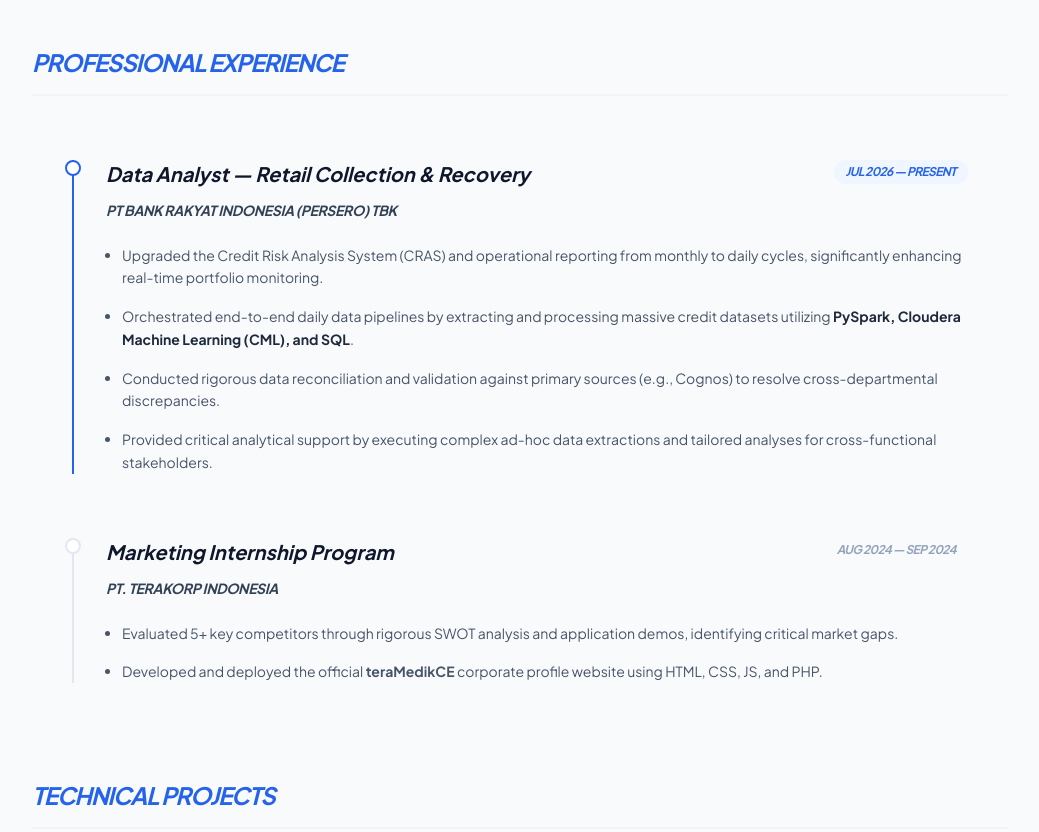
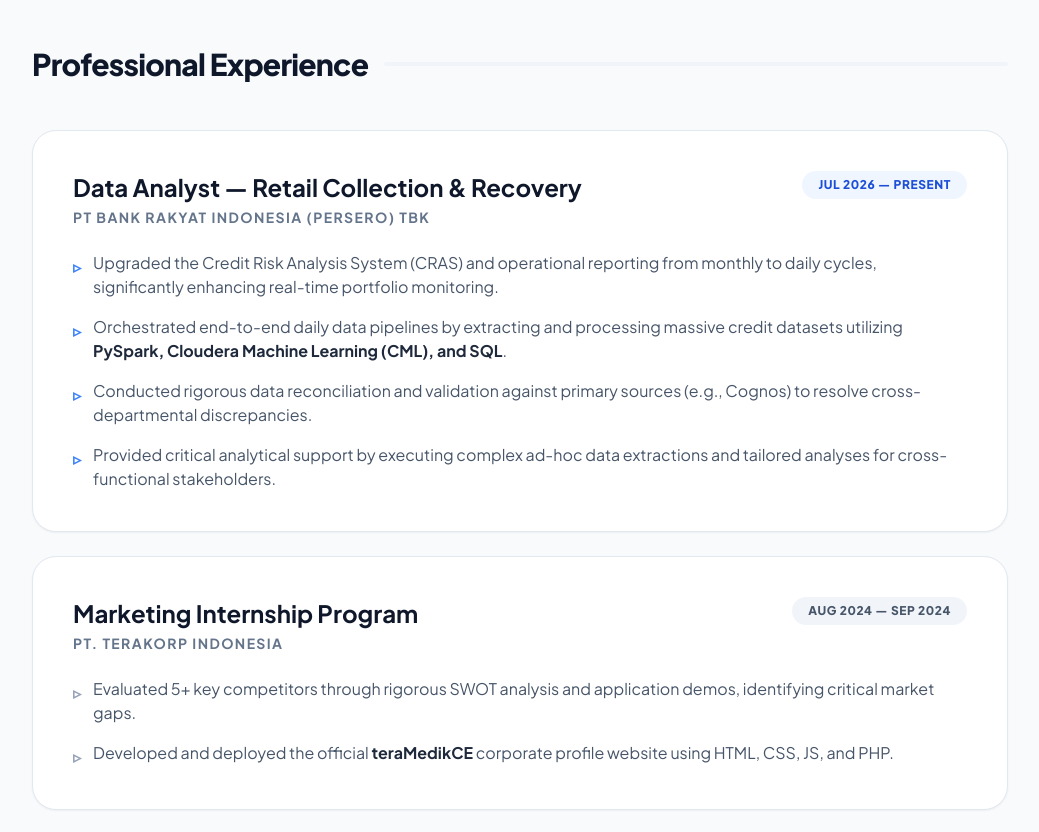
Before and after one commit to qaishafa/Portofolio-Qaisha-Fadhil-Ahmad, a plain HTML site: page index.html in a window 1280 px wide. Shown: the part 1780-2612 px from the top of the page, without its empty margins (120-1159 px from the left). Drawn offline with nearby package versions, Linux system fonts and the light colour scheme.

Commit message:
index.html

```diff
--- a/index.html
+++ b/index.html
@@ -155,41 +155,77 @@
             </div>
         </section>
 
-        <!-- EXPERIENCE SECTION -->
+        <!-- EXPERIENCE SECTION BARU -->
         <section id="experience" class="scroll-mt-24">
-            <h3 class="text-2xl font-bold mb-16 border-b-2 border-slate-100 pb-4 uppercase tracking-tighter italic text-blue-600">Professional Experience</h3>
+            <div class="flex items-center gap-4 mb-12">
+                <h3 class="text-2xl md:text-3xl font-extrabold text-slate-900 tracking-tight">Professional Experience</h3>
+                <!-- Garis horizontal estetis di sebelah judul -->
+                <div class="h-1 flex-grow bg-slate-100 rounded-full"></div>
+            </div>
 
-            <div class="space-y-16 max-w-4xl mx-auto">
+            <div class="space-y-6 max-w-5xl mx-auto">
 
-                <div class="relative pl-8 border-l-2 border-blue-600 group">
-                    <div class="absolute -left-[9px] top-0 w-4 h-4 bg-white border-2 border-blue-600 rounded-full group-hover:bg-blue-600 transition-colors"></div>
-                    <div class="flex flex-col md:flex-row md:justify-between items-start mb-3">
-                        <h4 class="text-xl font-bold text-slate-900 italic">Data Analyst — Retail Collection & Recovery</h4>
-                        <span class="text-xs font-bold text-blue-600 bg-blue-50 px-3 py-1 rounded-full uppercase italic tracking-tighter">JUL 2026 — PRESENT</span>
+                <!-- KARTU PENGALAMAN 1: BRI -->
+                <div class="bg-white p-6 md:p-10 border border-slate-200 rounded-3xl shadow-sm hover:shadow-lg hover:border-blue-200 transition-all duration-300 relative group">
+                    <!-- Aksen garis biru di sebelah kiri kartu -->
+                    <div class="absolute left-0 top-6 bottom-6 w-1 bg-blue-600 rounded-r-full scale-y-0 group-hover:scale-y-100 transition-transform duration-300 origin-top"></div>
+
+                    <div class="flex flex-col md:flex-row md:justify-between items-start mb-6 gap-4">
+                        <div>
+                            <h4 class="text-xl md:text-2xl font-bold text-slate-900">Data Analyst — Retail Collection & Recovery</h4>
+                            <p class="font-bold text-slate-500 text-sm mt-1 uppercase tracking-widest">PT Bank Rakyat Indonesia (Persero) Tbk</p>
+                        </div>
+                        <span class="inline-flex items-center px-4 py-1.5 bg-blue-50 text-blue-700 text-xs font-extrabold rounded-full uppercase tracking-wider whitespace-nowrap">
+                            Jul 2026 — Present
+                        </span>
                     </div>
-                    <p class="font-bold text-slate-700 text-sm mb-6 uppercase tracking-tight italic">PT BANK RAKYAT INDONESIA (PERSERO) TBK</p>
 
-                    <ul class="text-slate-600 text-sm leading-relaxed space-y-4 list-disc ml-4">
-                        <li>Upgraded the Credit Risk Analysis System (CRAS) and operational reporting from monthly to daily cycles, significantly enhancing real-time portfolio monitoring.</li>
-                        <li>Orchestrated end-to-end daily data pipelines by extracting and processing massive credit datasets utilizing <span class="font-bold text-slate-800">PySpark, Cloudera Machine Learning (CML), and SQL</span>.</li>
-                        <li>Conducted rigorous data reconciliation and validation against primary sources (e.g., Cognos) to resolve cross-departmental discrepancies.</li>
-                        <li>Provided critical analytical support by executing complex ad-hoc data extractions and tailored analyses for cross-functional stakeholders.</li>
+                    <ul class="text-slate-600 text-sm md:text-base leading-relaxed space-y-4 list-none">
+                        <li class="flex items-start">
+                            <span class="text-blue-500 mr-3 mt-1 font-bold">▹</span>
+                            <span>Upgraded the Credit Risk Analysis System (CRAS) and operational reporting from monthly to daily cycles, significantly enhancing real-time portfolio monitoring.</span>
+                        </li>
+                        <li class="flex items-start">
+                            <span class="text-blue-500 mr-3 mt-1 font-bold">▹</span>
+                            <span>Orchestrated end-to-end daily data pipelines by extracting and processing massive credit datasets utilizing <strong class="text-slate-800">PySpark, Cloudera Machine Learning (CML), and SQL</strong>.</span>
+                        </li>
+                        <li class="flex items-start">
+                            <span class="text-blue-500 mr-3 mt-1 font-bold">▹</span>
+                            <span>Conducted rigorous data reconciliation and validation against primary sources (e.g., Cognos) to resolve cross-departmental discrepancies.</span>
+                        </li>
+                        <li class="flex items-start">
+                            <span class="text-blue-500 mr-3 mt-1 font-bold">▹</span>
+                            <span>Provided critical analytical support by executing complex ad-hoc data extractions and tailored analyses for cross-functional stakeholders.</span>
+                        </li>
                     </ul>
                 </div>
 
-                <div class="relative pl-8 border-l-2 border-slate-200 group">
-                    <div class="absolute -left-[9px] top-0 w-4 h-4 bg-white border-2 border-slate-200 rounded-full group-hover:border-blue-600 transition-colors"></div>
-                    <div class="flex flex-col md:flex-row md:justify-between items-start mb-3">
-                        <h4 class="text-xl font-bold text-slate-900 italic">Marketing Internship Program</h4>
-                        <span class="text-xs font-bold text-slate-400 bg-slate-50 px-3 py-1 rounded-full uppercase italic tracking-tighter">AUG 2024 — SEP 2024</span>
+                <!-- KARTU PENGALAMAN 2: TERAKORP -->
+                <div class="bg-white p-6 md:p-10 border border-slate-200 rounded-3xl shadow-sm hover:shadow-lg hover:border-slate-300 transition-all duration-300 relative group">
+                    <div class="absolute left-0 top-6 bottom-6 w-1 bg-slate-400 rounded-r-full scale-y-0 group-hover:scale-y-100 transition-transform duration-300 origin-top"></div>
+
+                    <div class="flex flex-col md:flex-row md:justify-between items-start mb-6 gap-4">
+                        <div>
+                            <h4 class="text-xl md:text-2xl font-bold text-slate-900">Marketing Internship Program</h4>
+                            <p class="font-bold text-slate-500 text-sm mt-1 uppercase tracking-widest">PT. Terakorp Indonesia</p>
+                        </div>
+                        <span class="inline-flex items-center px-4 py-1.5 bg-slate-100 text-slate-600 text-xs font-extrabold rounded-full uppercase tracking-wider whitespace-nowrap">
+                            Aug 2024 — Sep 2024
+                        </span>
                     </div>
-                    <p class="font-bold text-slate-700 text-sm mb-6 uppercase tracking-tight italic">PT. TERAKORP INDONESIA</p>
 
-                    <ul class="text-slate-600 text-sm leading-relaxed space-y-4 list-disc ml-4">
-                        <li>Evaluated 5+ key competitors through rigorous SWOT analysis and application demos, identifying critical market gaps.</li>
-                        <li>Developed and deployed the official <strong>teraMedikCE</strong> corporate profile website using HTML, CSS, JS, and PHP.</li>
+                    <ul class="text-slate-600 text-sm md:text-base leading-relaxed space-y-4 list-none">
+                        <li class="flex items-start">
+                            <span class="text-slate-400 mr-3 mt-1 font-bold">▹</span>
+                            <span>Evaluated 5+ key competitors through rigorous SWOT analysis and application demos, identifying critical market gaps.</span>
+                        </li>
+                        <li class="flex items-start">
+                            <span class="text-slate-400 mr-3 mt-1 font-bold">▹</span>
+                            <span>Developed and deployed the official <strong class="text-slate-800">teraMedikCE</strong> corporate profile website using HTML, CSS, JS, and PHP.</span>
+                        </li>
                     </ul>
                 </div>
+
             </div>
         </section>
 
```
